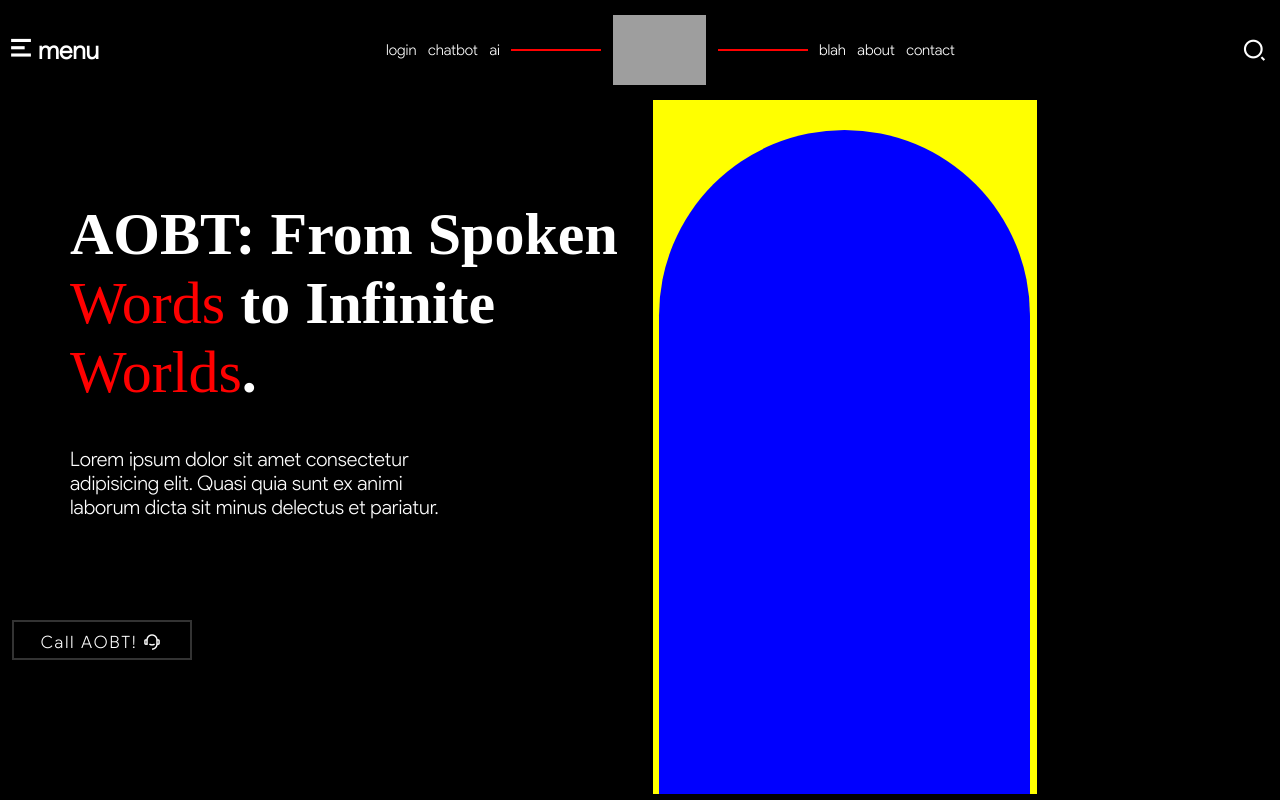
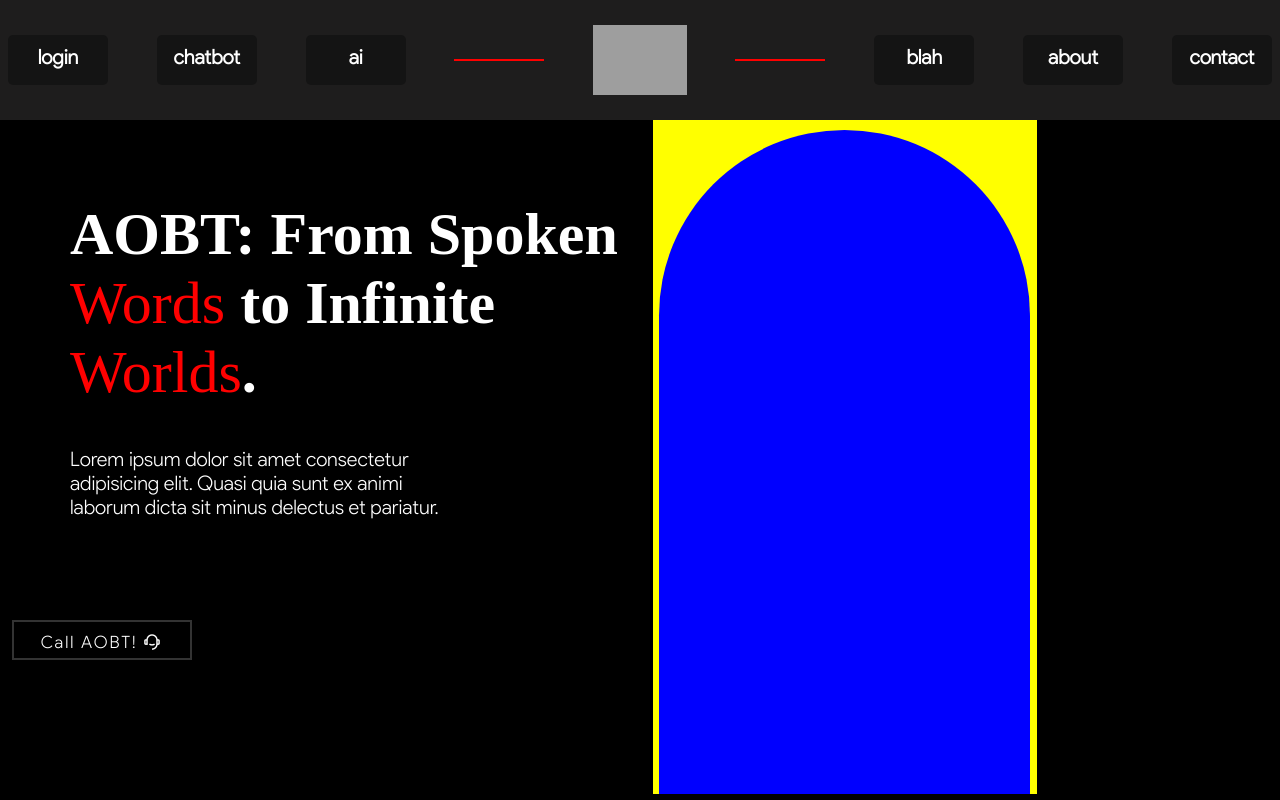
Before and after one commit to AKHIL-DyC/AOBT-JS, a website: page index.html in a window 1280 px wide. Drawn offline with nearby package versions, Linux system fonts and the light colour scheme; grey boxes are pictures that could not be loaded; a web font is replaced by a local one.

Commit message:
navbar changes

```diff
--- a/index.html
+++ b/index.html
@@ -9,6 +9,25 @@
 </head>
 
 <body>
+    <header class="navbar">
+        <h5>login</h5>
+        <h5>chatbot</h5>
+        <h5>ai</h5>
+        <div id="line"></div>
+        <img src="https://upload.wikimedia.org/wikipedia/commons/6/60/ESPN_logos.png" alt="">
+        <div id="line"></div>
+        <h5>blah</h5>
+        <h5>about</h5>
+        <h5>contact</h5>
+    </header>
+
+    <main>
+        <!-- all the content for the website -->
+    </main>
+
+    <footer>
+        <!--  -->
+    </footer>
     <div id="main">
         <div id="nav">
             <h1><i class="ri-menu-2-line"></i>menu</h1>
--- a/style.css
+++ b/style.css
@@ -38,6 +38,36 @@ html,body{
     height: 100%;
     width: 100%;
     background-color: black;
+}
+.navbar{
+    height:15vh;
+    width:100%;
+    padding: 0 8px;
+    background:#1e1d1d;
+    position:fixed;
+    overflow: hidden;
+    display:flex;
+    justify-content:space-between;
+    align-items: center;
+}
+
+.navbar img{
+    height:70px;
+}
+.navbar h5{
+    text-align: center;
+    font-size:20px;
+    background: #141414;
+    width:100px;
+    aspect-ratio: 2;
+    padding:10px;
+    border-radius:5px;
+}
+.navbar h5:hover{
+    background:#fff;
+    color:black;
+    transform: translateY(-5px);
+    box-shadow: 0 5px 8px;
 }
 
 #nav{
```
